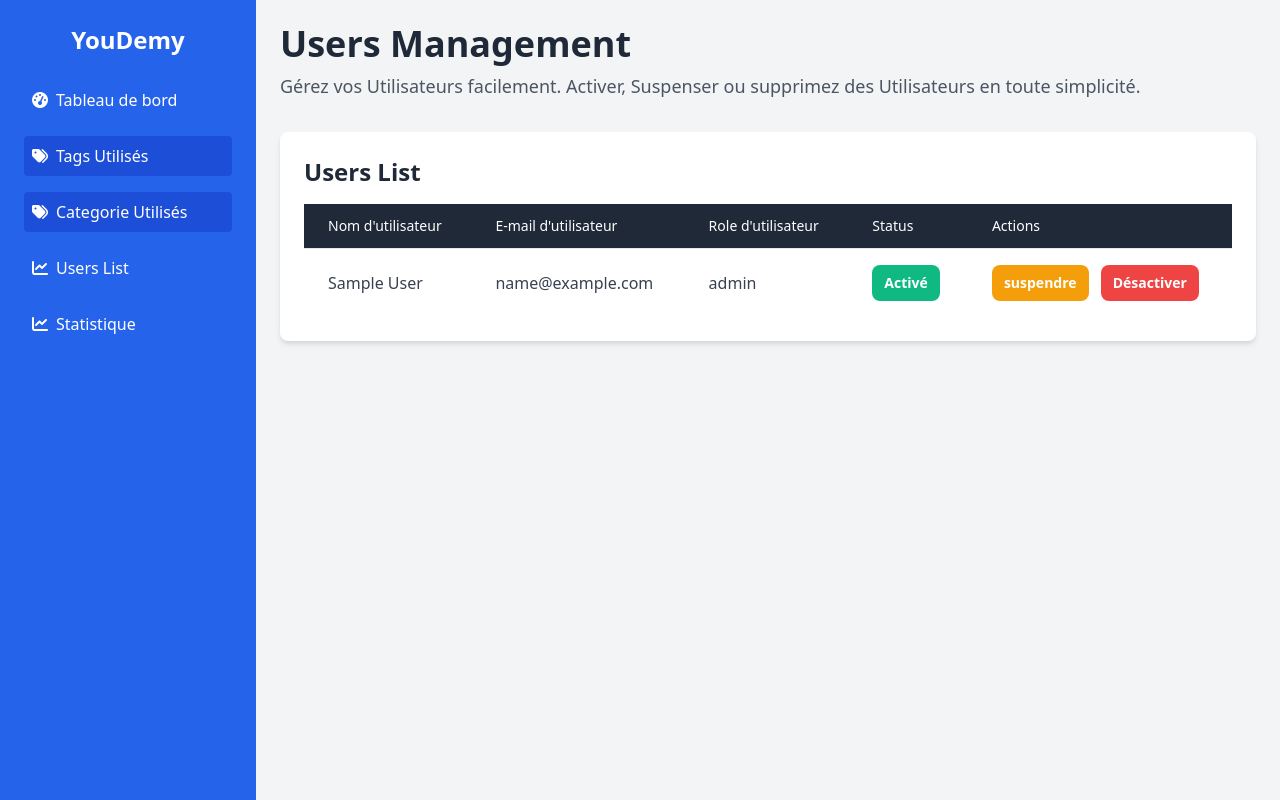
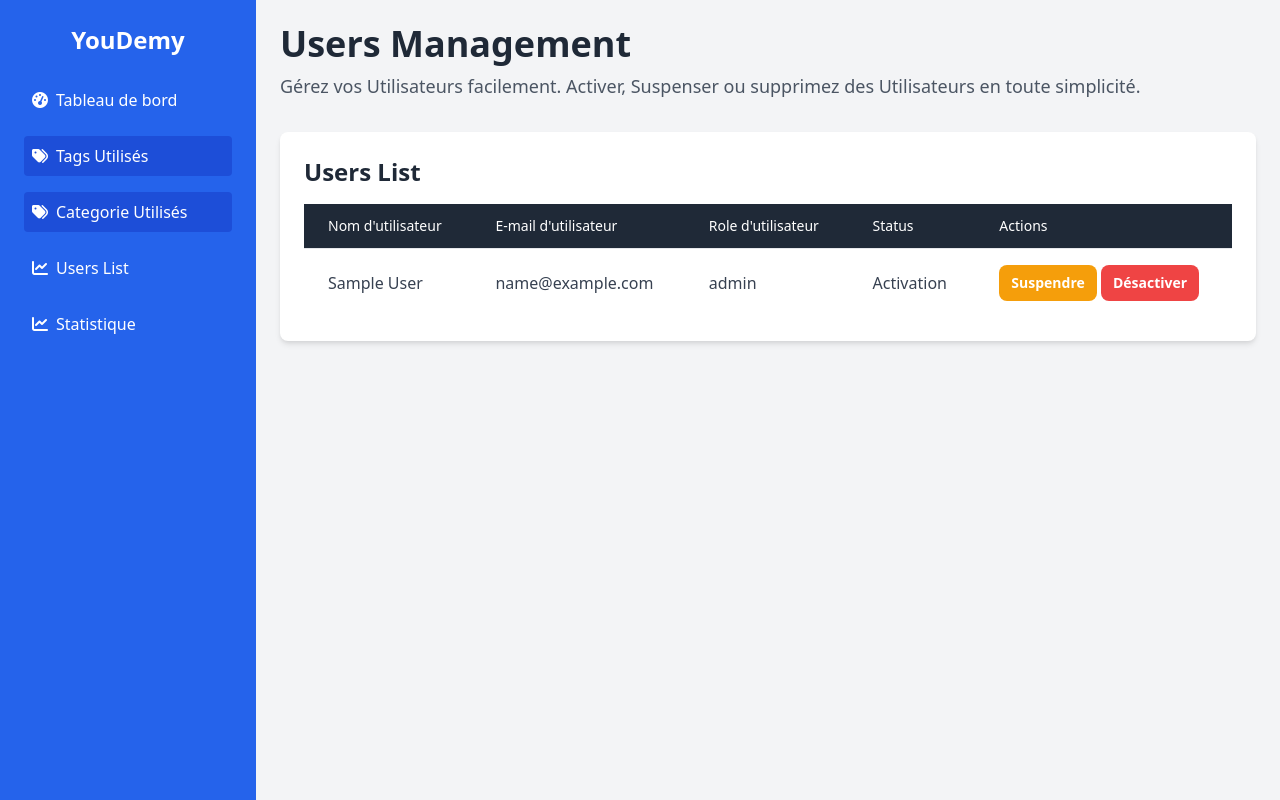
Before and after one commit to hamza2024web/YouDemy, a PHP site: page /Views/Admin/UsersList.php in a window 1280 px wide. Run offline with PHP 8.4, Linux system fonts and the light colour scheme; tables that the repository leaves empty or names only in its code hold one stand-in row (values such as "Sample post"); some libraries are stand-ins or nearby versions.

Commit message:
finish the part of validation the accounts by the admin

```diff
--- a/project/src/Controllers/AuthContrRegistre.php
+++ b/project/src/Controllers/AuthContrRegistre.php
@@ -1,6 +1,7 @@
 <?php
 namespace App\Controllers;
 use App\Models\EtudiantAndEnseignant;
+use App\Models\UserModel;
 
 class AuthContrRegistre {
     public function signup ($username , $email , $password , $role , $diplomat = null ,$status = null){
@@ -29,5 +30,10 @@ class AuthContrRegistre {
         }
 
     }
+    public function updateStatus($id , $newstatus){
+        $statusModel = new UserModel();
+        $statusUpdate = $statusModel->editStatusById($id , $newstatus);
+        return $statusUpdate;
+    }
 }
 ?>
--- a/project/src/Models/EtudiantAndEnseignant.php
+++ b/project/src/Models/EtudiantAndEnseignant.php
@@ -52,5 +52,6 @@ class EtudiantAndEnseignant {
         $stmt->execute([$userId]);
     }
 
+
 }
 ?>
--- a/project/src/Models/UserModel.php
+++ b/project/src/Models/UserModel.php
@@ -1,6 +1,7 @@
 <?php
 namespace App\Models;
 
+use App\Classes\Users;
 use App\Config\Database;
 use PDO;
 
@@ -45,12 +46,21 @@ class UserModel {
         }
     }
     public function getAllUsers(){
-        $query = "SELECT users.name , users.email ,users.role ,users.status FROM users";
+        $query = "SELECT users.id , users.name , users.email ,users.role ,users.status FROM users";
         $stmt = $this->conn->prepare($query);
         $stmt->execute();
         $userData = $stmt->fetchAll(PDO::FETCH_ASSOC);
         return $userData;
     }
+    public function editStatusById($id, $newstatus) {
+        $query = "UPDATE users SET status = :newstatus WHERE id = :id";
+        $stmt = $this->conn->prepare($query);
+        $stmt->bindParam(":newstatus", $newstatus);
+        $stmt->bindParam(":id", $id);
+        $stmt->execute();
+        return true;
+    }
+
 }
 
 ?>
--- a/project/src/Views/Admin/UsersList.php
+++ b/project/src/Views/Admin/UsersList.php
@@ -1,8 +1,16 @@
 <?php
 require_once("../../../vendor/autoload.php");
 
+use App\Controllers\AuthContrRegistre;
 use App\Controllers\UserControlle;
 
+if (isset($_POST["status"])) {
+    $id = $_POST["id"];
+    $newstatus = $_POST["status"];
+
+    $statusController = new AuthContrRegistre();
+    $statusController->updateStatus($id, $newstatus);
+}
 $userController = new UserControlle();
 $results = $userController->getUser();
 ?>
@@ -61,39 +69,27 @@ $results = $userController->getUser();
                                 <td class="px-6 py-4"><?= $result['name']; ?></td>
                                 <td class="px-6 py-4"><?= $result['email']; ?></td>
                                 <td class="px-6 py-4"><?= $result['role']; ?></td>
+                                <td class="px-6 py-4"><?= $result['status']; ?></td>
                                 <td class="px-6 py-4 space-x-2">
+                                    <form method="POST" action="">
+                                        <input type="hidden" name="id" value="<?= $result['id']; ?>">
                                         <?php if ($result['status'] === "Activation") { ?>
-                                        <button class="px-3 py-2 text-sm font-semibold text-white bg-green-500 rounded-lg hover:bg-black-600">
-                                            Activé
+                                            <button type="submit" name="status" value="suspension" class="px-3 py-2 text-sm font-semibold text-white bg-yellow-500 rounded-lg hover:bg-yellow-600">
+                                                Suspendre
                                             </button>
-                                    <?php } ?>
-                                    <?php if ($result['status'] === "suspension") { ?>
-                                        <button class="px-3 py-2 text-sm font-semibold text-white bg-yellow-500 rounded-lg hover:bg-black-600">
-                                            suspendé
-                                        </button>
-                                    <?php } ?>
-                                    <?php if ($result['status'] === "Not Active") { ?>
-                                        <button class="px-3 py-2 text-sm font-semibold text-white bg-red-500 rounded-lg hover:bg-black-600">
-                                            Désactivé
-                                        </button>
-                                    <?php } ?>
-                                </td>
-                                <td class="px-6 py-4 space-x-2">
-                                    <?php
-                                    if ($result['status'] === "Activation") { ?>
-                                        <button class="px-3 py-2 text-sm font-semibold text-white bg-yellow-500 rounded-lg hover:bg-black-600">
-                                            suspendre
-                                        </button>
-                                        <button class="px-3 py-2 text-sm font-semibold text-white bg-red-500 rounded-lg hover:bg-black-600">
+                                            <button type="submit" name="status" value="Not Active" class="px-3 py-2 text-sm font-semibold text-white bg-red-500 rounded-lg hover:bg-red-600">
                                                 Désactiver
                                             </button>
-                                    <?php } ?>
-                                    <?php
-                                    if ($result['status'] === "Not Active") { ?>
-                                        <button class="px-3 py-2 text-sm font-semibold text-white bg-green-500 rounded-lg hover:bg-black-600">
+                                        <?php } elseif ($result['status'] === "suspension") { ?>
+                                            <button type="submit" name="status" value="Activation" class="px-3 py-2 text-sm font-semibold text-white bg-green-500 rounded-lg hover:bg-green-600">
+                                                Activer
+                                            </button>
+                                        <?php } elseif ($result['status'] === "Not Active") { ?>
+                                            <button type="submit" name="status" value="Activation" class="px-3 py-2 text-sm font-semibold text-white bg-green-500 rounded-lg hover:bg-green-600">
                                                 Activer
                                             </button>
                                         <?php } ?>
+                                    </form>
                                 </td>
                             </tr>
                         <?php } ?>
@@ -103,5 +99,4 @@ $results = $userController->getUser();
         </div>
     </div>
 </body>
-
 </html>
--- a/project/src/Views/enseignant/home.php
+++ b/project/src/Views/enseignant/home.php
@@ -1,8 +1,3 @@
-<?php
-
-
-?>
-
 <!DOCTYPE html>
 <html lang="fr">
 
```
Lines whose indentation alone changed are shown as unchanged.
